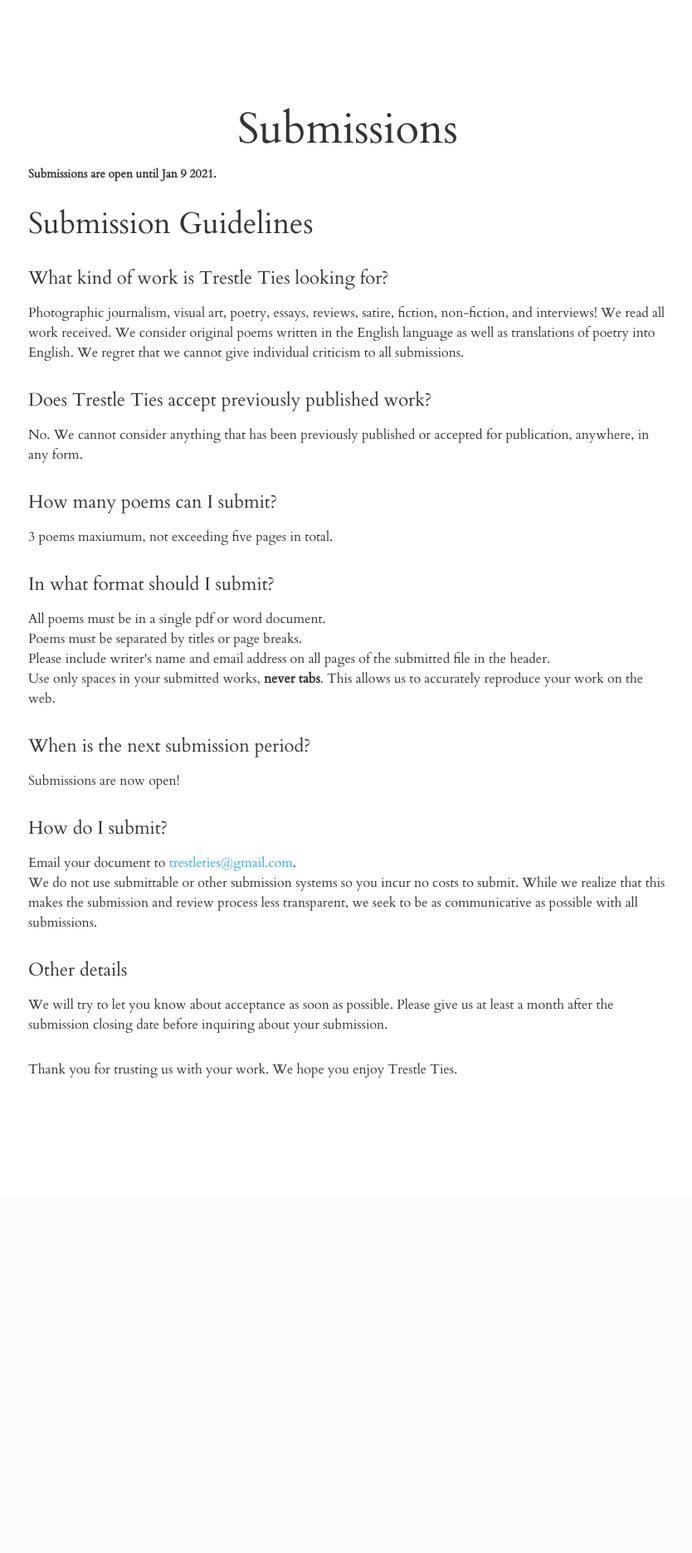
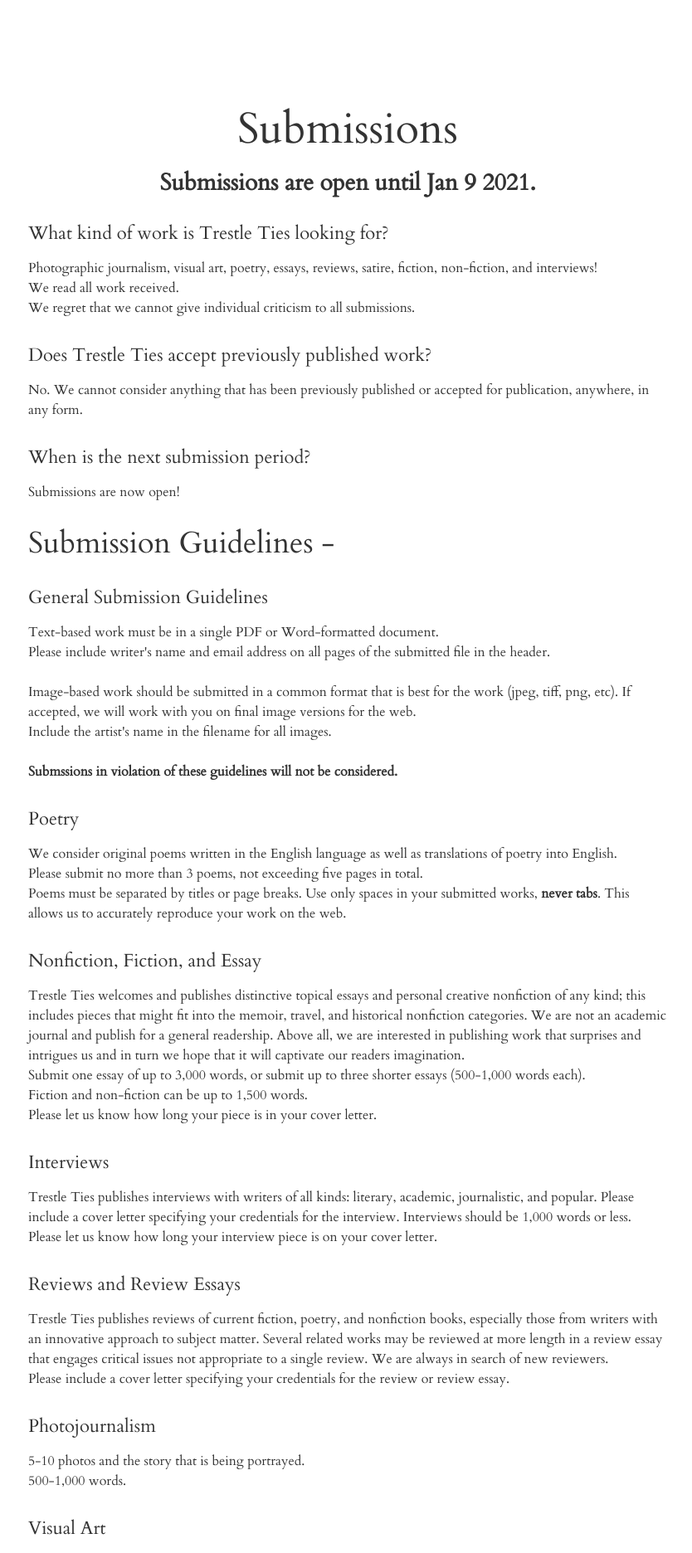
Before and after one commit to aschuman0/trestle-ties, a Flask app: page /submissions in a window 1280 px wide. Shown: the part 542-2414 px from the top of the page at 83% size, without its empty margins (221-1055 px from the left). Before the commit the page ends 1841 px from the top, so only its background shows below. Run offline with Flask 2, Linux system fonts and the light colour scheme; some libraries are stand-ins or nearby versions.

Commit message:
issue 4 submission guidelines

```diff
--- a/templates/submissions.html
+++ b/templates/submissions.html
@@ -4,20 +4,45 @@
 {{ super() }}
 <div class="container tim-container" style="max-width:800px; padding-top:100px">
    <h1 class="text-center">Submissions</h1>
-    <!<h3 class="text-center"><strong>Submissions are open until Jan 9 2021.</strong></h3>
-    <h2>Submission Guidelines</h2>
+    <h3 class="text-center"><strong>Submissions are open until Jan 9 2021.</strong></h3>
     <h4>What kind of work is Trestle Ties looking for?</h4>
-    <p>Photographic journalism, visual art, poetry, essays, reviews, satire, fiction, non-fiction, and interviews! We read all work received. We consider original poems written in the English language as well as translations of poetry into English. We regret that we cannot give individual criticism to all submissions.</p>
+    <p>Photographic journalism, visual art, poetry, essays, reviews, satire, fiction, non-fiction, and interviews!<br />We read all work received.<br /> We regret that we cannot give individual criticism to all submissions.</p>
     <h4>Does Trestle Ties accept previously published work?</h4>
     <p>No. We cannot consider anything that has been previously published or accepted for publication, anywhere, in any form.</p>
-   <h4>How many poems can I submit?</h4>
-   <p>3 poems maxiumum, not exceeding five pages in total.</p>
-   <h4>In what format should I submit?</h4>
-    <p>All poems must be in a single pdf or word document.<br /> Poems must be separated by titles or page breaks. <br />Please include writer's name and email address on all pages of the submitted file in the header. <br /> Use only spaces in your submitted works, <b>never tabs</b>. This allows us to accurately reproduce your work on the web.</p>
     <h4>When is the next submission period?</h4>
     <p>Submissions are now open!</p>
+
+    <h2>Submission Guidelines -</h2>
+    <h4>General Submission Guidelines</h4>
+    <p>Text-based work must be in a single PDF or Word-formatted document.<br />Please include writer's name and email address on all pages of the submitted file in the header.<br /><br />Image-based work should be submitted in a common format that is best for the work (jpeg, tiff, png, etc). If accepted, we will work with you on final image versions for the web.<br />Include the artist's name in the filename for all images.<br /><br /><strong>Submssions in violation of these guidelines will not be considered.</strong></p>
+
+    <h4>Poetry</h4>
+    <p>We consider original poems written in the English language as well as translations of poetry into English.<br />Please submit no more than 3 poems, not exceeding five pages in total.<br />Poems must be separated by titles or page breaks. Use only spaces in your submitted works, <b>never tabs</b>. This allows us to accurately reproduce your work on the web.</p>
+
+    <h4>Nonfiction, Fiction, and Essay</h4>
+    <p>Trestle Ties welcomes and publishes distinctive topical essays and personal creative nonfiction of any kind; this includes pieces that might fit into the memoir, travel, and historical nonfiction categories. We are not an academic journal and publish for a general readership. Above all, we are interested in publishing work that surprises and intrigues us and in turn we hope that it will captivate our readers imagination.<br />Submit one essay of up to 3,000 words, or submit up to three shorter essays (500-1,000 words each).<br />Fiction and non-fiction can be up to 1,500 words.<br />Please let us know how long your piece is in your cover letter.<p>
+
+    <h4>Interviews</h4>
+    <p>Trestle Ties publishes interviews with writers of all kinds: literary, academic, journalistic, and popular. Please include a cover letter specifying your credentials for the interview. Interviews should be 1,000 words or less.<br />Please let us know how long your interview piece is on your cover letter.</p>
+
+    <h4>Reviews and Review Essays</h4>
+    <p>Trestle Ties publishes reviews of current fiction, poetry, and nonfiction books, especially those from writers with an innovative approach to subject matter. Several related works may be reviewed at more length in a review essay that engages critical issues not appropriate to a single review. We are always in search of new reviewers.<br />Please include a cover letter specifying your credentials for the review or review essay.</p>
+
+    <h4>Photojournalism</h4>
+    <p>5-10 photos and the story that is being portrayed.<br />500-1,000 words.</p>
+
+    <h4>Visual Art</h4>
+    <p>3-5 pieces of art along with artist statement.</p>
+
+    <h4>Hybrid Works</h4>
+    <p>Trestle Ties welcomes hybrid works. Please specify the nature of the hybrid your cover letter.<br />Please let us know how long your Hybrid piece is on your cover letter.</p>
+
+    <h4>Plays</h4>
+    <p>Submission up to 500-1,000 words<br />Please let us know how long your play is on your cover letter.</p>
+
     <h4>How do I submit?</h4>
-    <p>Email your document to <a href="mailto:trestleties@gmail.com">trestleties@gmail.com</a>.<br />We do not use submittable or other submission systems so you incur no costs to submit. While we realize that this makes the submission and review process less transparent, we seek to be as communicative as possible with all submissions.</p>
+    <p>Email your document or images to <a href="mailto:trestleties@gmail.com">trestleties@gmail.com</a>.<br />Please indicate the type of work you are submitting in the subject of the email.<br />We do not use submittable or other submission systems so you incur no costs to submit. While we realize that this makes the submission and review process less transparent, we seek to be as communicative as possible with all submissions.</p>
+
     <h4>Other details</h4>
     <p>We will try to let you know about acceptance as soon as possible. Please give us at least a month after the submission closing date before inquiring about your submission.</p><br /><p>Thank you for trusting us with your work. We hope you enjoy Trestle Ties.</p>
 </div>
```
